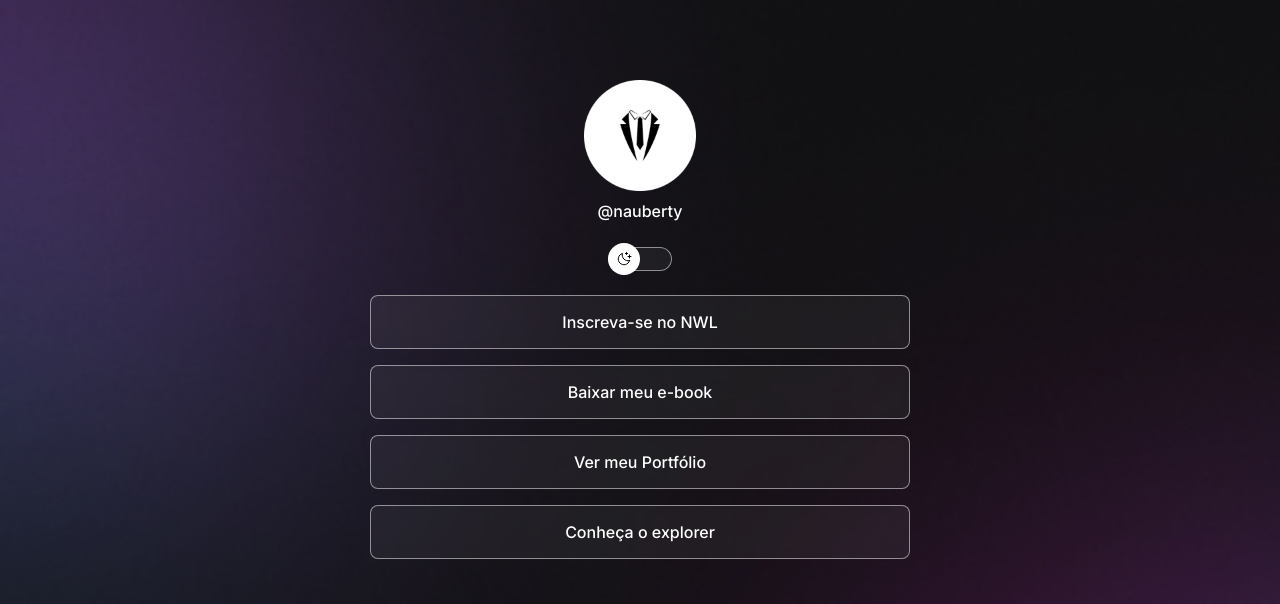
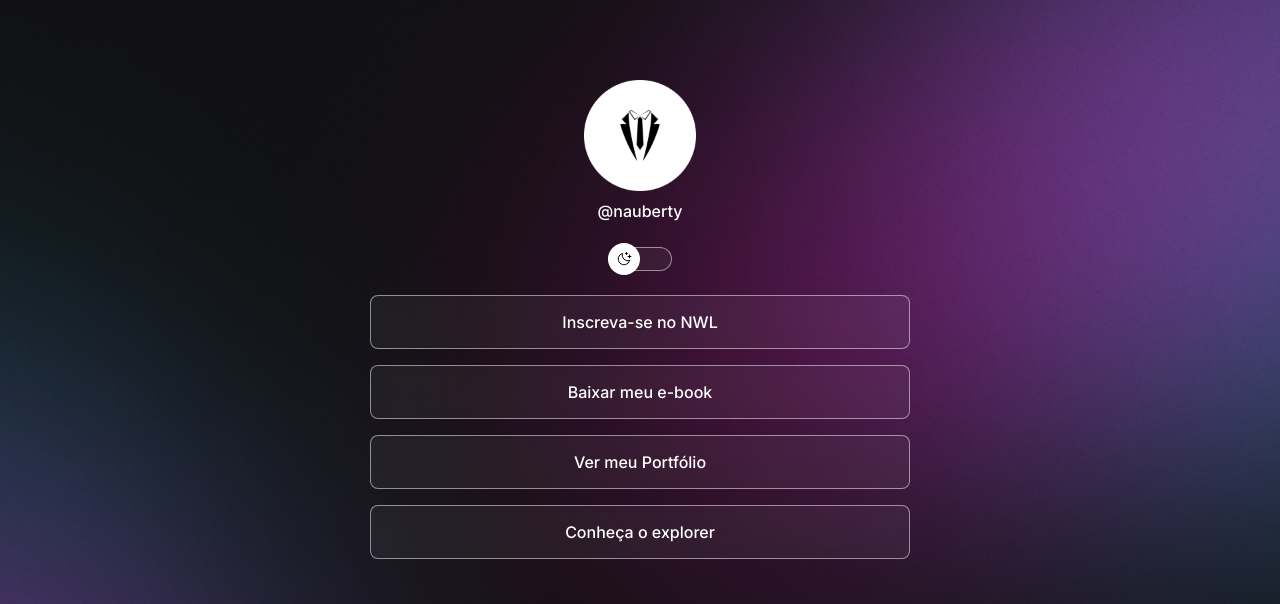
Before and after one commit to Nauberty/projeto, a plain HTML site: page index.html in a window 1280 px wide. Shown: the top 604 px of the page. Drawn offline with nearby package versions, Linux system fonts and the light colour scheme.

Commit message:
change background based on media queries

```diff
--- a/style.css
+++ b/style.css
@@ -26,6 +26,7 @@
 
 body {
   background: var(--bg-url) no-repeat top center/cover;
+  height: 100vh;
 }
 
 body *{
@@ -161,3 +162,16 @@ footer{
   text-align: center;
   font-size: 14px;
 }
+
+
+
+@media (min-width: 700px) {
+:root {
+  --bg-url: url(./assets/assets/bg-jpg.jpg)
+}
+
+.light {
+  --bg-url: url(./assets/assets/bg-light-jpg.jpg)
+}
+
+}
```
Also changed, not shown: assets/assets/bg-jpg.jpg (added), assets/assets/bg-light-jpg.jpg (added).
